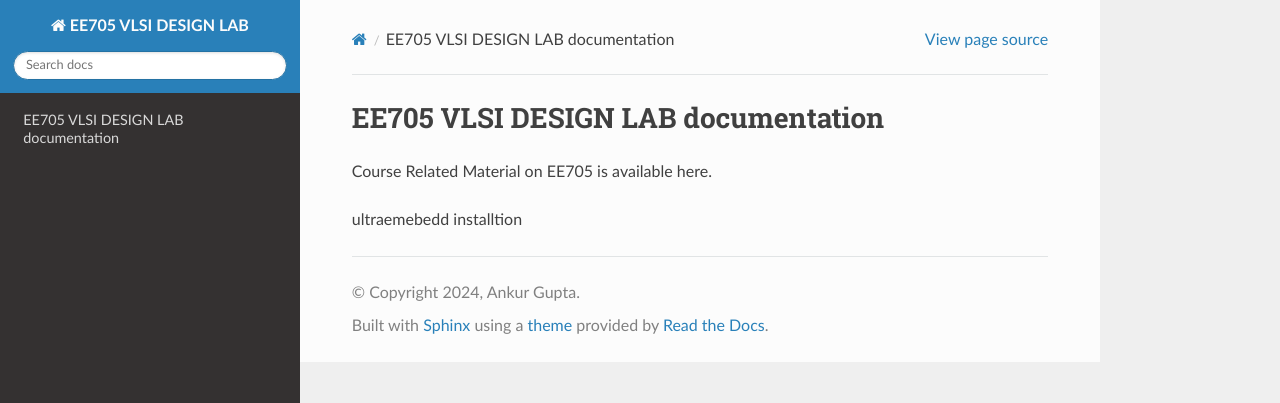
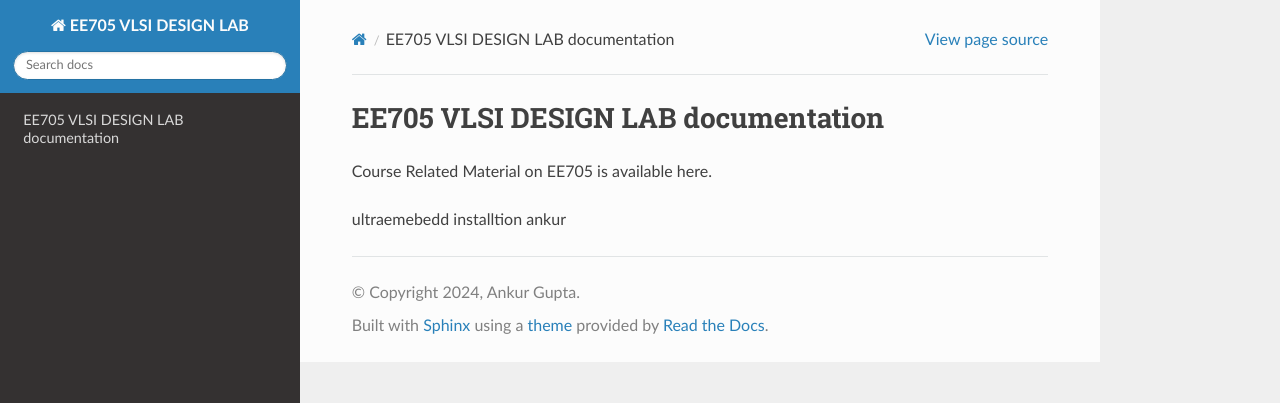
Before and after one commit to lakshmikiyer/XILINX_ISE, a Sphinx documentation site: the page built from source/index.rst, in a window 1280 px wide. Shown: the top 403 px of the page. Built offline with Sphinx 7.4.7 and the Read the Docs theme 3.1.0, drawn with Linux system fonts in a browser that asks for light colours.

Commit message:
backup 2024-12-23 17:02:05

```diff
--- a/source/conf.py
+++ b/source/conf.py
@@ -14,7 +14,7 @@
 # -- General configuration ---------------------------------------------------
 # https://www.sphinx-doc.org/en/master/usage/configuration.html#general-configuration
 
-extensions = ['sphinx_rtd_theme',]
+extensions = ['sphinx_rtd_theme','myst-parser']
 
 templates_path = ['_templates']
 exclude_patterns = []
--- a/source/index.rst
+++ b/source/index.rst
@@ -12,3 +12,4 @@
    :caption: Contents:
 
 ultraemebedd installtion
+ankur
```
Also changed, not shown: source/ankur.md (added, +1 -0 lines), 2 other files.
